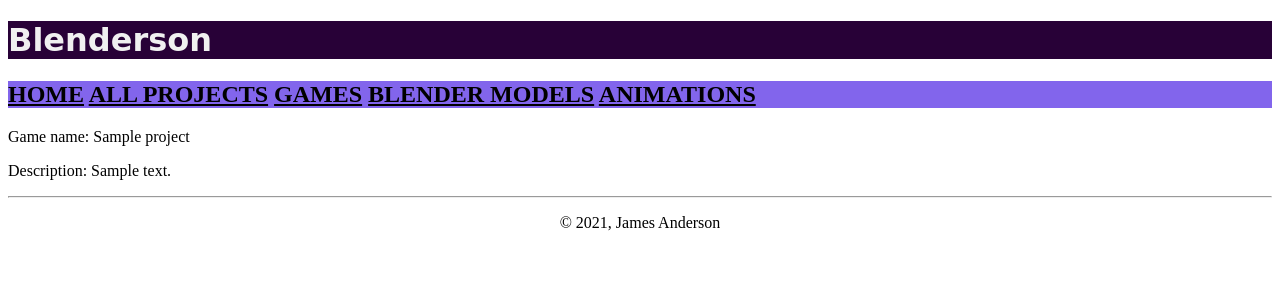
After one commit to 17143/Project, a Flask app: page /game/1 in a window 1280 px wide. The commit adds this page. Shown: the top 300 px of the page. Run offline with Flask 2, Linux system fonts and the light colour scheme; tables that the repository leaves empty hold one stand-in row (values such as "Sample post"); some web fonts are replaced.

Commit message:
starting adding the first routes to individual pages, once finished i will be starting on css

```diff
--- a/main.py
+++ b/main.py
@@ -11,38 +11,59 @@ db =  SQLAlchemy(app)
 
 import models
 
+#Home route
 @app.route('/')
 def home():
     return render_template('home.html')
 
+#Route to Help desk
 @app.route("/Help")
 def help():
     return "Help desk."
 
+#List's all Projects
 @app.route("/projects")
 def projects():
     projects = models.Project.query.all()
     return render_template('projects.html', projects=projects)
 
+#List's all Games
 @app.route('/games')
 def games():
   games = models.Project.query.filter_by(category=1).all()
   print(games)
   return render_template('games.html', games=games)
 
-@app.route('/blender')
-def blender():
-  blender = models.Project.query.filter_by(category=3).all()
-  print(blender)
-  return render_template('blender.html', blender=blender)
+#List's all Blender models
+@app.route('/blendermodels')
+def blendermodels():
+  blendermodels = models.Project.query.filter_by(category=3).all()
+  print(blendermodels)
+  return render_template('blendermodels.html', blendermodels=blendermodels)
 
+#Lists all animations
 @app.route('/animations')
 def animations():
   animations = models.Project.query.filter_by(category=2).all()
   print(animations)
   return render_template('animations.html', animations=animations)
 
+#List's individual games
+@app.route('/game/<int:id>')
+def game(id):
+  game = models.Project.query.filter_by(id=id).first_or_404()
+  print(game)
+  return render_template('game.html', game=game)
 
+#lists individual blender models
+@app.route('/blender/<int:id>')
+def blender(id):
+  blender = models.Project.query.filter_by(id=id).first_or_404()
+  print(blender)
+  return render_template('blender.html', blender=blender)
+
+
+#Basic SQL query without the use of SQALchemy
 # @app.route("/Project/<string:project_name>")
 # def Project(project_name):
 #     connection = sqlite3.connect('portfolio.db')
@@ -52,6 +73,5 @@ def animations():
 #     connection.close()
 #     return "<h1>{}</h1><p>{}</p>".format(project[1], project[3])
 
-
 if __name__ == "__main__":
     app.run(debug=True)
--- /dev/null
+++ b/templates/game.html
@@ -0,0 +1,9 @@
+{% extends 'layout.html' %}
+
+{% block content %}
+
+<p>Game name:  {{ game.name }}</p>
+<p>Description: {{ game.description }}</p>
+
+
+{% endblock %}
--- a/templates/games.html
+++ b/templates/games.html
@@ -3,8 +3,9 @@
 {% block content %}
 
 {% for game in games %}
-<p>Game name:  {{ game.name }}<br>
-Description: {{ game.description }}</p>
+<p>Game name:  <a href="{{ url_for('game', id=game.id) }}">{{ game.name }}</a> </p>
+<p>Description: {{ game.description }}</p>
+
 {% endfor %}
 
 {% endblock %}
--- a/templates/nav.html
+++ b/templates/nav.html
@@ -2,5 +2,6 @@
   <a href="{{ url_for('home') }}">HOME</a>
   <a href="{{ url_for('projects') }}">ALL PROJECTS</a>
   <a href="{{ url_for('games') }}">GAMES</a>
-  <a href="{{ url_for('blender') }}">BLENDER MODELS</a>
+  <a href="{{ url_for('blendermodels') }}">BLENDER MODELS</a>
+  <a href="{{ url_for('animations') }}">ANIMATIONS</a>
 </h2>
```
Also changed, not shown: templates/blender.html (+3 -4 lines), templates/blendermodels.html (added, +11 -0 lines), portfolio.db.
